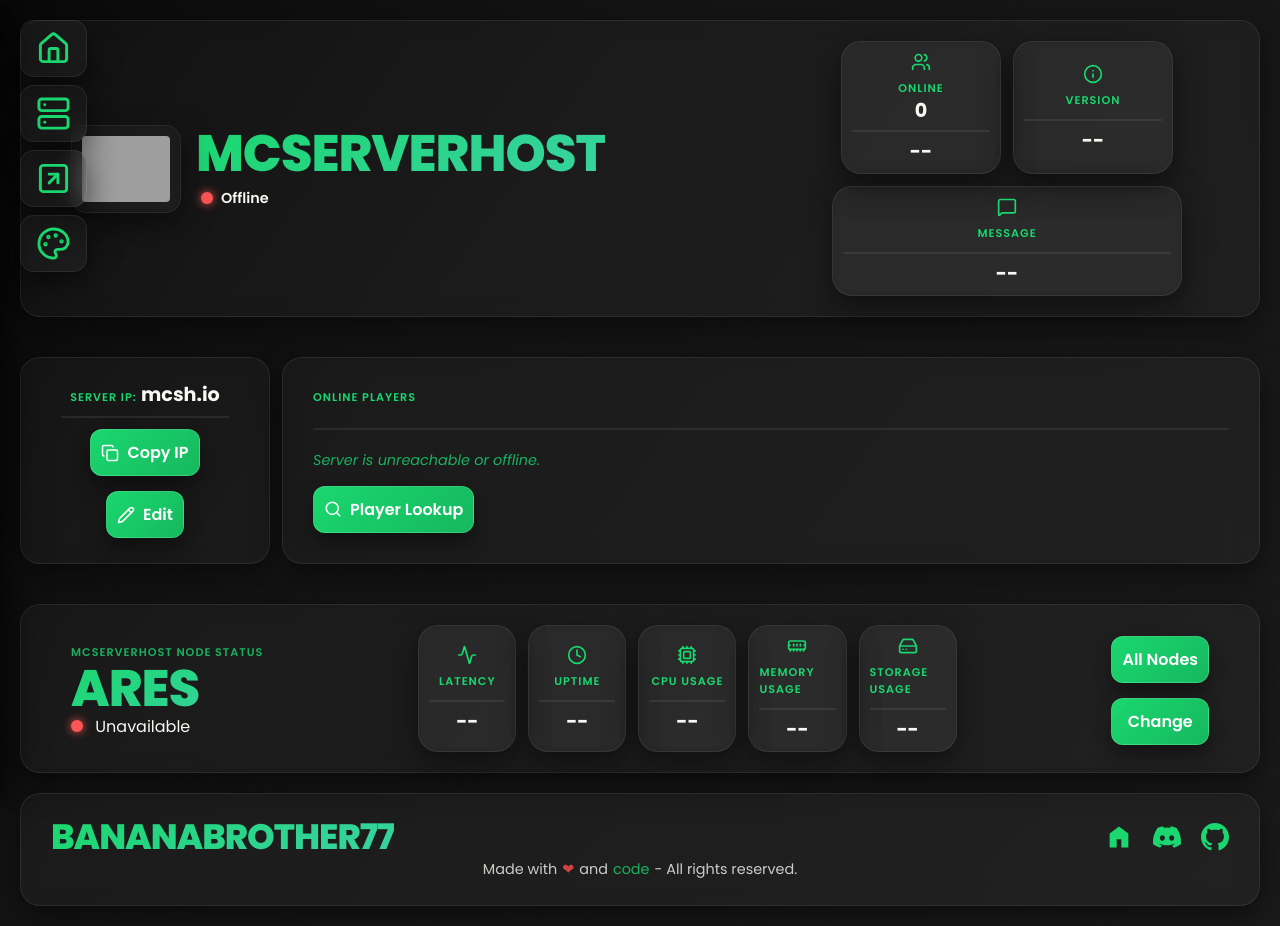
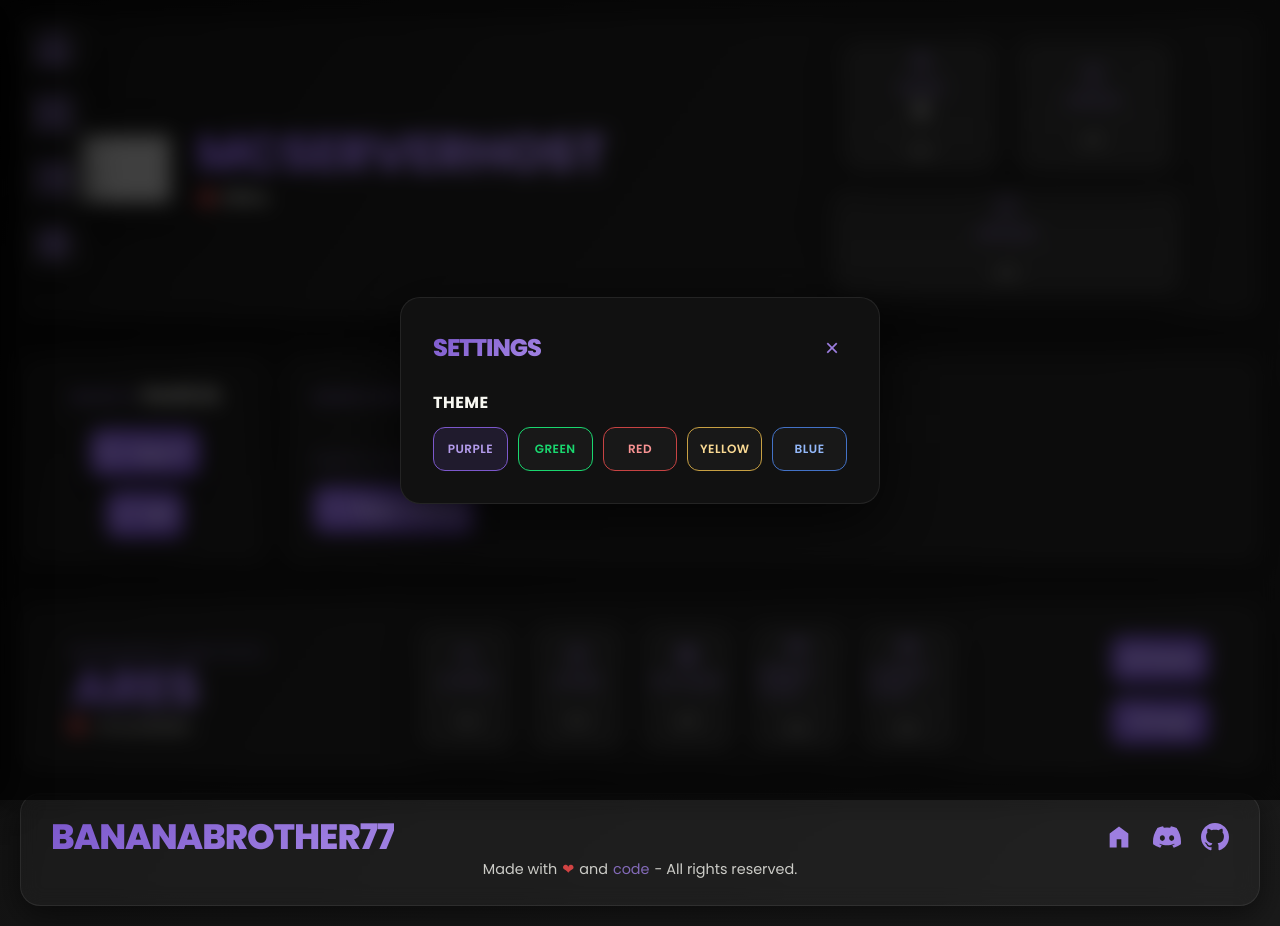
Before and after one commit to BananaBrother77/MCServerStatus, a website built with Vite: page server-status.html in a window 1280 px wide. Both pictures are taken after a click on the element 53 px from the left and 243 px from the top of the page. Built offline with nearby package versions, Linux system fonts and the light colour scheme; no server answers; grey boxes are pictures that could not be loaded.

Commit message:
added settings menu from portfolio to this site to change theme

```diff
--- a/assets/css/style.css
+++ b/assets/css/style.css
@@ -1477,6 +1477,198 @@
 }
 
 /* ============================================================
+   SETTINGS MODAL
+   ============================================================ */
+
+.settings-modal {
+  display: none;
+  position: fixed;
+  inset: 0;
+  background: rgba(0, 0, 0, 0.6);
+  backdrop-filter: blur(10px);
+  z-index: 9998;
+}
+
+.settings-modal.show {
+  display: flex;
+  align-items: center;
+  justify-content: center;
+  padding: 20px;
+}
+
+.settings-modal .modal {
+  background: var(--bg-purple-light);
+  border: 1px solid var(--panel-border);
+  border-radius: 20px;
+  padding: 32px;
+  width: 100%;
+  max-width: 480px;
+  box-shadow: 0 20px 60px var(--shadow-xl);
+}
+
+.modal-header {
+  display: flex;
+  align-items: center;
+  justify-content: space-between;
+  margin-bottom: 24px;
+}
+
+.modal-title {
+  font-size: 1.5rem;
+  font-weight: 800;
+  background: linear-gradient(147deg, var(--grad-text-start) 0%, var(--grad-text-end) 82%);
+  background-clip: text;
+  -webkit-background-clip: text;
+  color: transparent;
+  -webkit-text-fill-color: transparent;
+  text-transform: uppercase;
+  letter-spacing: -1px;
+}
+
+.modal-close {
+  background: none;
+  border: none;
+  color: var(--text-muted);
+  font-size: 1.5rem;
+  cursor: pointer;
+  padding: 4px 8px;
+  border-radius: 8px;
+  transition: color 0.2s ease, background 0.2s ease;
+}
+
+.modal-close:hover {
+  color: var(--text-main);
+  background: var(--hover-bg);
+}
+
+.settings-section {
+  margin-bottom: 24px;
+}
+
+.settings-section:last-child {
+  margin-bottom: 0;
+}
+
+.settings-section-title {
+  font-size: 1rem;
+  font-weight: 700;
+  color: var(--text-main);
+  margin-bottom: 12px;
+  text-transform: uppercase;
+  letter-spacing: 0.5px;
+}
+
+.theme-grid {
+  display: grid;
+  grid-template-columns: repeat(5, 1fr);
+  gap: 10px;
+}
+
+.theme-btn {
+  display: flex;
+  align-items: center;
+  justify-content: center;
+  padding: 12px 8px;
+  border-radius: 12px;
+  border: 1px solid var(--panel-border);
+  background: var(--panel-bg);
+  color: var(--text-muted);
+  font-size: 0.75rem;
+  font-weight: 600;
+  font-family: inherit;
+  cursor: pointer;
+  transition: transform 0.2s ease, border-color 0.2s ease, color 0.2s ease, background 0.2s ease;
+  text-transform: uppercase;
+  letter-spacing: 0.5px;
+}
+
+.theme-btn:hover {
+  transform: translateY(-2px);
+}
+
+.theme-btn--default {
+  border-color: #7c58cc;
+  color: #b49cec;
+}
+
+.theme-btn--default:hover {
+  background: rgba(124, 88, 204, 0.1);
+}
+
+.theme-btn--green {
+  border-color: #1ad76f;
+  color: #1ad76f;
+}
+
+.theme-btn--green:hover {
+  background: rgba(26, 215, 111, 0.1);
+}
+
+.theme-btn--red {
+  border-color: #c74343;
+  color: #f99393;
+}
+
+.theme-btn--red:hover {
+  background: rgba(199, 67, 67, 0.1);
+}
+
+.theme-btn--yellow {
+  border-color: #c7a043;
+  color: #f9d993;
+}
+
+.theme-btn--yellow:hover {
+  background: rgba(199, 160, 67, 0.1);
+}
+
+.theme-btn--blue {
+  border-color: #4372c7;
+  color: #93b8f9;
+}
+
+.theme-btn--blue:hover {
+  background: rgba(67, 114, 199, 0.1);
+}
+
+.theme-btn.active,
+.theme-btn--default.active {
+  border-color: #7c58cc;
+  color: #b49cec;
+  background: rgba(124, 88, 204, 0.15);
+}
+
+.theme-btn--green.active {
+  border-color: #1ad76f;
+  color: #1ad76f;
+  background: rgba(26, 215, 111, 0.15);
+}
+
+.theme-btn--red.active {
+  border-color: #c74343;
+  color: #f99393;
+  background: rgba(199, 67, 67, 0.15);
+}
+
+.theme-btn--yellow.active {
+  border-color: #c7a043;
+  color: #f9d993;
+  background: rgba(199, 160, 67, 0.15);
+}
+
+.theme-btn--blue.active {
+  border-color: #4372c7;
+  color: #93b8f9;
+  background: rgba(67, 114, 199, 0.15);
+}
+
+@media (max-width: 500px) {
+  .theme-grid {
+    grid-template-columns: repeat(3, 1fr);
+  }
+}
+
+/* ============================================================
    REVEAL — scroll-triggered fade-in
    ============================================================ */
 
--- a/assets/js/meow.js
+++ b/assets/js/meow.js
@@ -60,30 +60,40 @@
 updateUrl({ server: serverIP, name: serverName, bedrock: isBedrock });
 
 // ============================================================
-// THEME
+// SETTINGS MODAL & THEME
 // ============================================================
 
-const themes = ['none', 'green', 'red', 'blue', 'yellow'];
-let currentTheme = localStorage.getItem('theme') || 'none';
+const settingsBtn = document.getElementById('settingsBtn');
+const settingsModal = document.getElementById('settingsModal');
+const closeModalBtn = document.getElementById('closeModalBtn');
+const themeBtns = document.querySelectorAll('.theme-btn');
 
-if (currentTheme !== 'none') {
-  document.body.classList.add(`theme-${currentTheme}`);
+settingsBtn.addEventListener('click', () => {
+  settingsModal.classList.add('show');
+});
+
+closeModalBtn.addEventListener('click', closeSettingsModal);
+
+function closeSettingsModal() {
+  settingsModal.classList.remove('show');
 }
 
-document
-  .getElementById('themeToggleBtn')
-  .addEventListener('click', toggleTheme);
+const savedTheme = localStorage.getItem('theme') || 'none';
 
-function toggleTheme() {
-  document.body.classList.remove(`theme-${currentTheme}`);
+function applyTheme(theme) {
+  document.body.classList.remove('theme-green', 'theme-red', 'theme-yellow', 'theme-blue');
+  if (theme !== 'none') document.body.classList.add(`theme-${theme}`);
+  localStorage.setItem('theme', theme);
+  themeBtns.forEach((btn) => {
+    btn.classList.toggle('active', btn.dataset.theme === theme);
+  });
+}
 
-  const nextIndex = (themes.indexOf(currentTheme) + 1) % themes.length;
-  currentTheme = themes[nextIndex];
+applyTheme(savedTheme);
 
-  if (currentTheme !== 'none')
-    document.body.classList.add(`theme-${currentTheme}`);
-  localStorage.setItem('theme', currentTheme);
-}
+themeBtns.forEach((btn) => {
+  btn.addEventListener('click', () => applyTheme(btn.dataset.theme));
+});
 
 // ============================================================
 // ELEMENTS
@@ -948,6 +958,7 @@
 
 function noOverlayOpen() {
   return (
+    !settingsModal.classList.contains('show') &&
     !overlayEls.edit.classList.contains('show') &&
     !overlayEls.addServer.classList.contains('show') &&
     !overlayEls.changeNode.classList.contains('show') &&
@@ -958,6 +969,7 @@
 document.addEventListener('keydown', (e) => {
   switch (e.key) {
     case 'Escape':
+      closeSettingsModal();
       closeOverlay(overlayEls.edit);
       closeOverlay(overlayEls.addServer);
       closeOverlay(overlayEls.changeNode);
@@ -984,11 +996,13 @@
         shareLink();
         break;
       }
-      if (noOverlayOpen()) openServerList();
-      break;
-
-    case 't':
-      if (noOverlayOpen()) toggleTheme();
+      if (noOverlayOpen()) {
+        if (settingsModal.classList.contains('show')) {
+          closeSettingsModal();
+        } else {
+          openServerList();
+        }
+      }
       break;
   }
 });
--- a/server-status.html
+++ b/server-status.html
@@ -60,8 +60,8 @@
       <div class="menu-btn" id="shareServerBtn">
         <i data-lucide="square-arrow-up-right" width="35" height="35"></i>
       </div>
-      <div class="menu-btn" id="themeToggleBtn">
-        <i data-lucide="palette" width="35" height="35"></i>
+      <div class="menu-btn" id="settingsBtn">
+        <i data-lucide="settings" width="35" height="35"></i>
       </div>
     </div>
 
@@ -488,6 +488,28 @@
       </div>
     </footer>
 
+    <!-- Settings Modal -->
+    <div class="settings-modal" id="settingsModal">
+      <div class="modal">
+        <div class="modal-header">
+          <h2 class="modal-title">Settings</h2>
+          <button class="modal-close" id="closeModalBtn">&times;</button>
+        </div>
+        <div class="modal-body">
+          <div class="settings-section">
+            <h3 class="settings-section-title">Theme</h3>
+            <div class="theme-grid">
+              <button class="theme-btn theme-btn--default active" data-theme="none">Purple</button>
+              <button class="theme-btn theme-btn--green" data-theme="green">Green</button>
+              <button class="theme-btn theme-btn--red" data-theme="red">Red</button>
+              <button class="theme-btn theme-btn--yellow" data-theme="yellow">Yellow</button>
+              <button class="theme-btn theme-btn--blue" data-theme="blue">Blue</button>
+            </div>
+          </div>
+        </div>
+      </div>
+    </div>
+
     <!-- Scripts -->
     <script src="https://unpkg.com/lucide@latest"></script>
     <script type="module" src="/assets/js/meow.js"></script>
```
